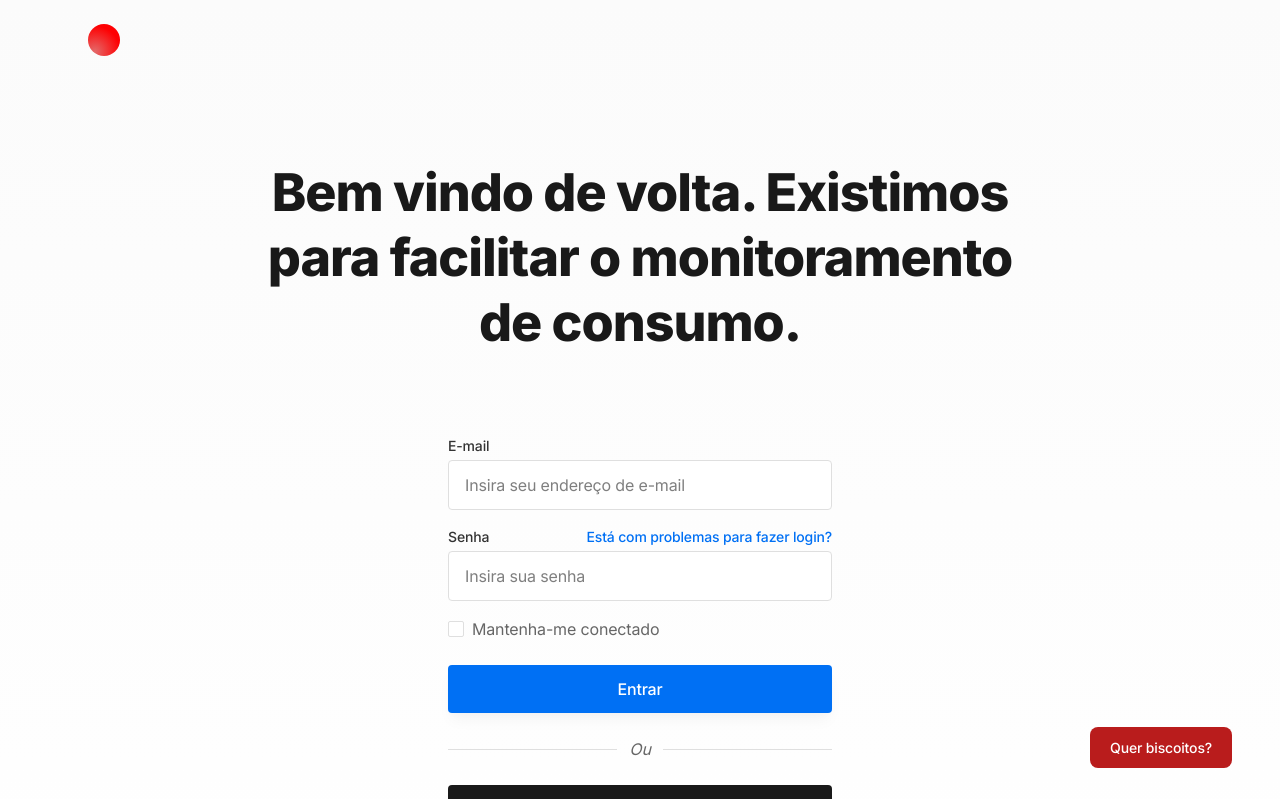
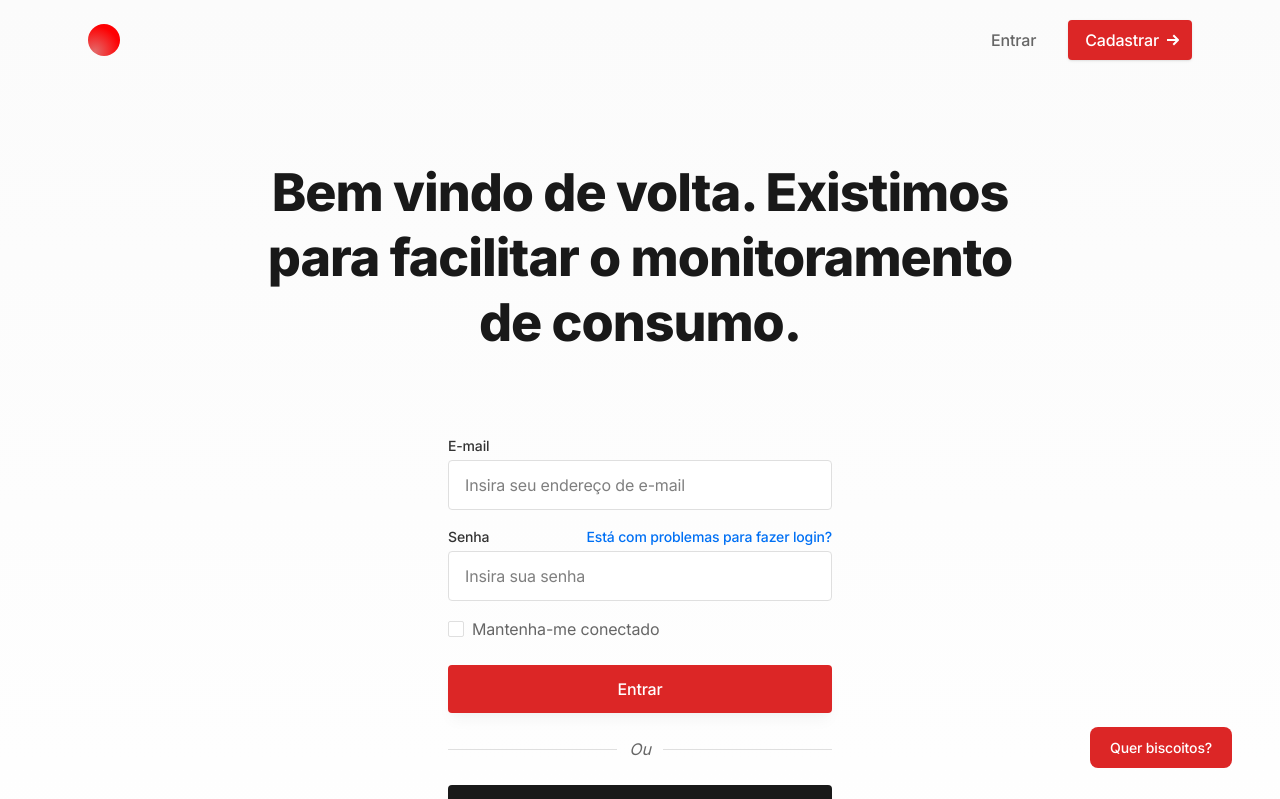
Before and after one commit to Anderson-Andre-P/landing-page-ie, a Next.js app: page /signin in a window 1280 px wide. Shown: the top 799 px of the page. Built offline with nearby package versions, Linux system fonts and the light colour scheme.

Commit message:
style: fix color styles

```diff
--- a/app/(auth)/signin/page.tsx
+++ b/app/(auth)/signin/page.tsx
@@ -1,9 +1,9 @@
 export const metadata = {
-  title: "Sign In - Simple",
-  description: "Page description",
+  title: 'Sign In - Simple',
+  description: 'Page description',
 };
 
-import Link from "next/link";
+import Link from 'next/link';
 
 export default function SignIn() {
   return (
@@ -77,7 +77,7 @@ export default function SignIn() {
               </div>
               <div className="flex flex-wrap -mx-3 mt-6">
                 <div className="w-full px-3">
-                  <button className="btn text-white bg-blue-600 hover:bg-blue-700 w-full">
+                  <button className="btn text-white bg-red-600 hover:bg-red-700 w-full">
                     Entrar
                   </button>
                 </div>
@@ -129,7 +129,7 @@ export default function SignIn() {
               </div>
             </form>
             <div className="text-gray-600 text-center mt-6">
-              Não possui uma conta?{" "}
+              Não possui uma conta?{' '}
               <Link
                 href="/signup"
                 className="text-blue-600 hover:underline transition duration-150 ease-in-out"
--- a/components/modal.tsx
+++ b/components/modal.tsx
@@ -8,7 +8,7 @@ export default function Modal() {
   return (
     <>
       <button
-        className="block text-white bg-red-700 hover:bg-red-800 focus:ring-4 focus:outline-none focus:ring-red-300 font-medium rounded-lg text-sm px-5 py-2.5 text-center fixed bottom-0 right-0 w-full md:bottom-8 md:right-12 md:w-auto z-60"
+        className="block text-white bg-red-600 hover:bg-red-700 focus:ring-4 focus:outline-none focus:ring-red-300 font-medium rounded-lg text-sm px-5 py-2.5 text-center fixed bottom-0 right-0 w-full md:bottom-8 md:right-12 md:w-auto z-60 max-sm:rounded-b-none max-md:rounded-b-none"
         type="button"
         onClick={() => setShowModal(true)}
       >
@@ -70,7 +70,7 @@ export default function Modal() {
                 <button
                   data-modal-hide="defaultModal"
                   type="button"
-                  className="text-white bg-red-700 hover:bg-red-800 focus:ring-4 focus:outline-none focus:ring-red-300 font-medium rounded-lg text-sm px-5 py-2.5 text-center "
+                  className="text-white bg-red-600 hover:bg-red-700 focus:ring-4 focus:outline-none focus:ring-red-300 font-medium rounded-lg text-sm px-5 py-2.5 text-center "
                   onClick={() => setShowModal(false)}
                 >
                   Eu aceito
--- a/components/ui/header.tsx
+++ b/components/ui/header.tsx
@@ -1,11 +1,11 @@
-"use client";
+'use client';
 
-import { useState, useEffect } from "react";
+import { useState, useEffect } from 'react';
 
-import Link from "next/link";
-import Logo from "./logo";
-import Dropdown from "@/components/utils/dropdown";
-import MobileMenu from "./mobile-menu";
+import Link from 'next/link';
+import Logo from './logo';
+import Dropdown from '@/components/utils/dropdown';
+import MobileMenu from './mobile-menu';
 
 export default function Header() {
   const [top, setTop] = useState<boolean>(true);
@@ -17,14 +17,14 @@ export default function Header() {
 
   useEffect(() => {
     scrollHandler();
-    window.addEventListener("scroll", scrollHandler);
-    return () => window.removeEventListener("scroll", scrollHandler);
+    window.addEventListener('scroll', scrollHandler);
+    return () => window.removeEventListener('scroll', scrollHandler);
   }, [top]);
 
   return (
     <header
       className={`fixed w-full z-30 md:bg-opacity-90 transition duration-300 ease-in-out ${
-        !top ? "bg-white backdrop-blur-sm shadow-lg" : ""
+        !top ? 'bg-white backdrop-blur-sm shadow-lg' : ''
       }`}
     >
       <div className="max-w-6xl mx-auto px-5 sm:px-6">
@@ -37,19 +37,34 @@ export default function Header() {
           {/* Desktop navigation */}
           <nav className="hidden md:flex md:grow">
             {/* Desktop sign in links */}
-            {/* <ul className="flex grow justify-end flex-wrap items-center">
+            <ul className="flex grow justify-end flex-wrap items-center">
               <li>
-                <Link href="/signin" className="font-medium text-gray-600 hover:text-gray-900 px-5 py-3 flex items-center transition duration-150 ease-in-out">Sign in</Link>
+                <Link
+                  href="/signin"
+                  className="font-medium text-gray-600 hover:text-gray-900 px-5 py-3 flex items-center transition duration-150 ease-in-out"
+                >
+                  Entrar
+                </Link>
               </li>
               <li>
-                <Link href="/signup" className="btn-sm text-gray-200 bg-gray-900 hover:bg-gray-800 ml-3">
-                  <span>Sign up</span>
-                  <svg className="w-3 h-3 fill-current text-gray-400 shrink-0 ml-2 -mr-1" viewBox="0 0 12 12" xmlns="http://www.w3.org/2000/svg">
-                    <path d="M11.707 5.293L7 .586 5.586 2l3 3H0v2h8.586l-3 3L7 11.414l4.707-4.707a1 1 0 000-1.414z" fillRule="nonzero" />
+                <Link
+                  href="/signup"
+                  className="btn-sm text-white bg-red-600 hover:bg-red-700 ml-3"
+                >
+                  <span>Cadastrar</span>
+                  <svg
+                    className="w-3 h-3 fill-current text-white shrink-0 ml-2 -mr-1"
+                    viewBox="0 0 12 12"
+                    xmlns="http://www.w3.org/2000/svg"
+                  >
+                    <path
+                      d="M11.707 5.293L7 .586 5.586 2l3 3H0v2h8.586l-3 3L7 11.414l4.707-4.707a1 1 0 000-1.414z"
+                      fillRule="nonzero"
+                    />
                   </svg>
                 </Link>
               </li>
-            </ul> */}
+            </ul>
           </nav>
 
           <MobileMenu />
```
